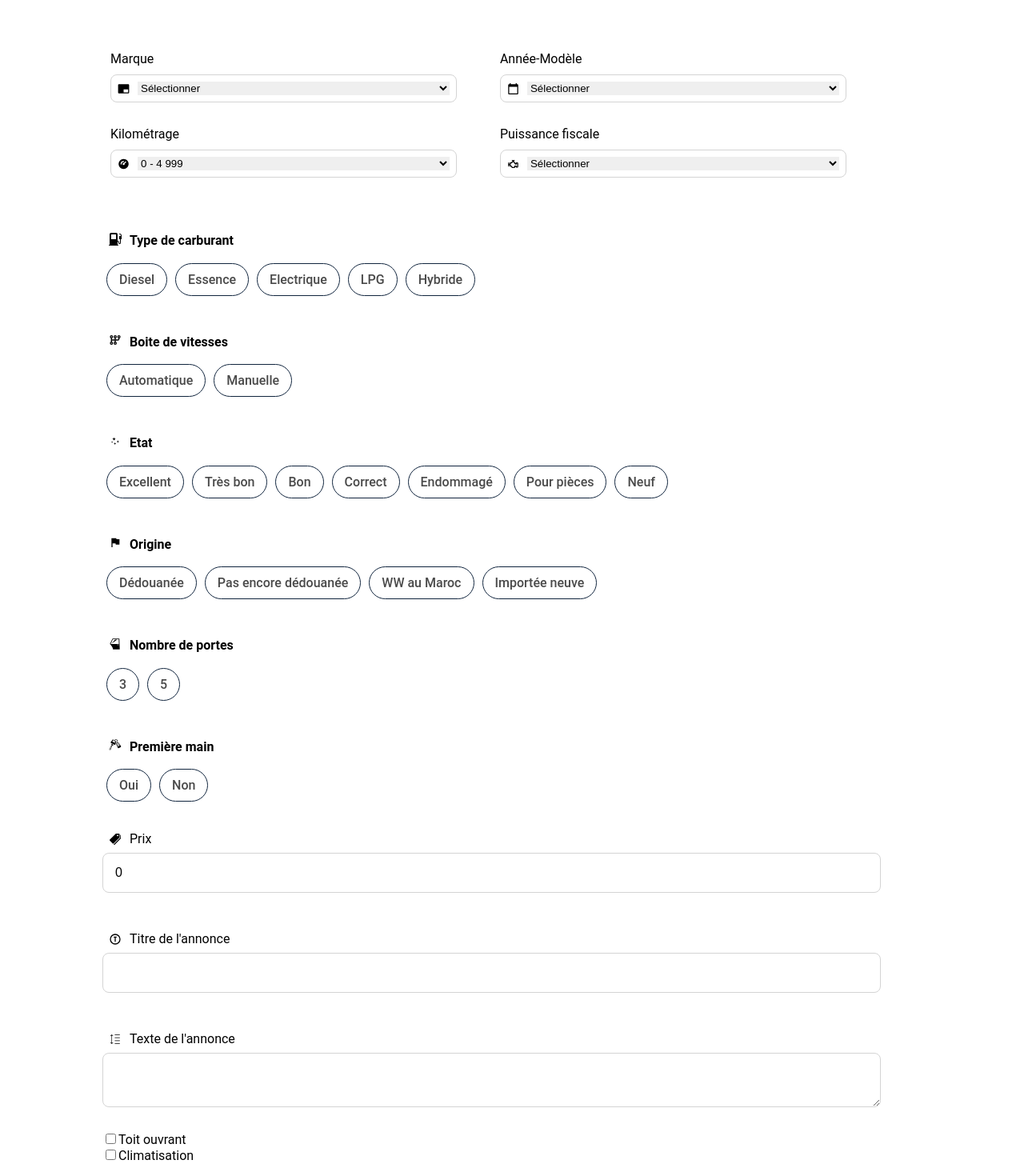
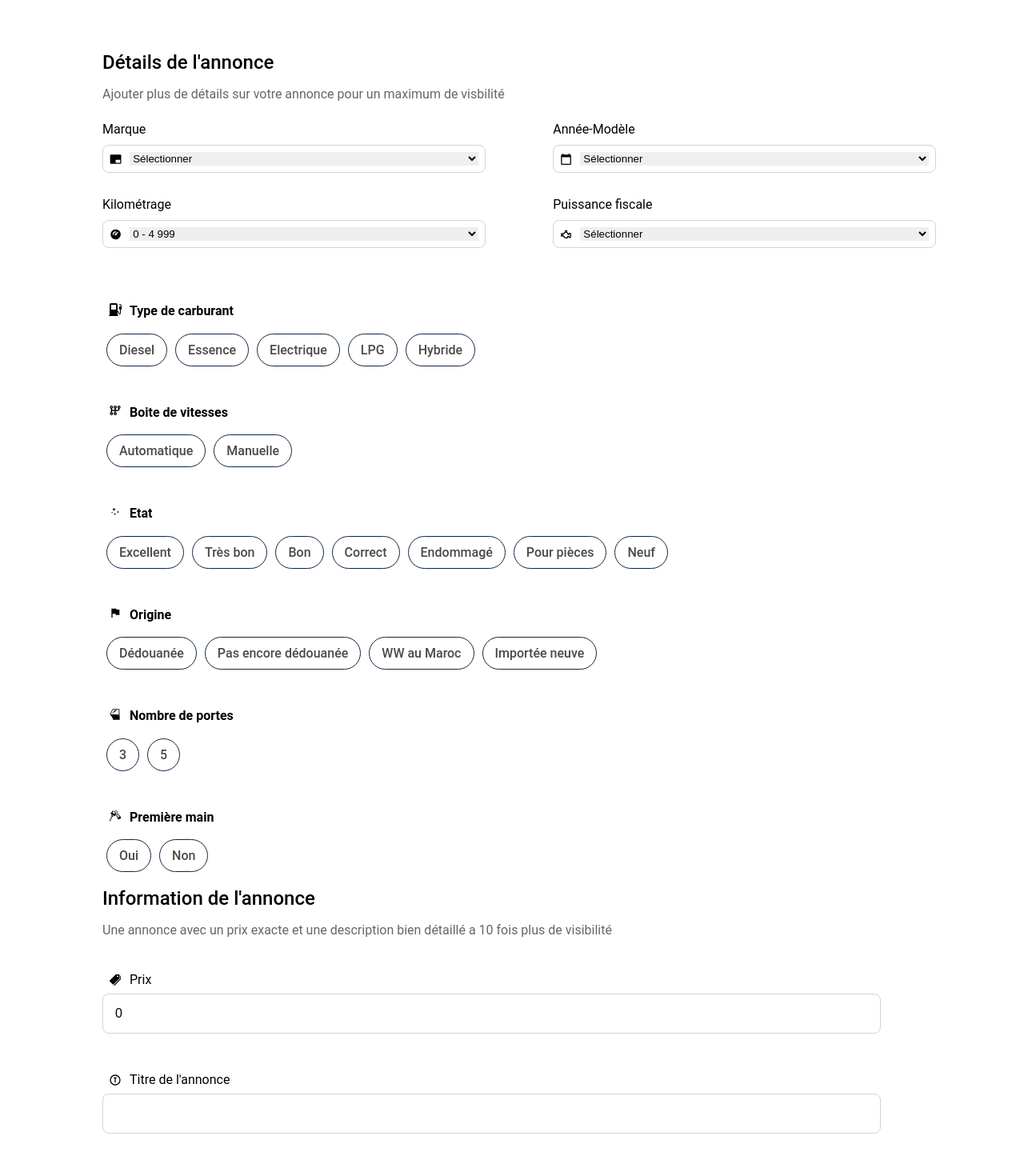
Before and after one commit to Aveamxela/form-avito, a React (Create React App) app: page / in a window 1280 px wide. Shown: the top 1455 px of the page at 80% size. Built offline with nearby package versions, Linux system fonts and the light colour scheme.

Commit message:
Ajout_titre

```diff
--- a/src/components/AddCar.js
+++ b/src/components/AddCar.js
@@ -80,6 +80,11 @@ const AddCar = ({ options, details, onSubmit }) => {
 
     return (
         <>
+            <h1>Détails de l'annonce</h1>
+            <h2>
+                Ajouter plus de détails sur votre annonce pour un maximum de
+                visbilité
+            </h2>
             <form onSubmit={handleSubmit}>
                 <div className="allSelect">
                     <div className="selectItem">
@@ -203,6 +208,11 @@ const AddCar = ({ options, details, onSubmit }) => {
                         onChoiceradio={handleChangeRadio}
                     />
                 </div>
+                <h1>Information de l'annonce</h1>
+                <h2>
+                    Une annonce avec un prix exacte et une description bien
+                    détaillé a 10 fois plus de visibilité
+                </h2>
                 <div className="allInfos">
                     <div className="info">
                         <div className="iconAnd">
@@ -241,6 +251,8 @@ const AddCar = ({ options, details, onSubmit }) => {
                         />
                     </div>
                 </div>
+                <h1>Plus de détails</h1>
+                <h2>Ajouter des détails supplémentaires</h2>
                 <Checkbox
                     details={details}
                     type="checkbox"
--- a/src/style/main.css
+++ b/src/style/main.css
@@ -5,3 +5,13 @@ body {
     margin: 5% 10% ;
     max-width: 100vw;
 }
+h1{
+    font-weight: 500;
+    font-size: 24px;
+}
+h2{
+    color: rgb(102, 102, 102);
+    font-weight: 400;
+    font-size: 16px;
+    margin-bottom: 25px;
+}
--- a/src/style/select.css
+++ b/src/style/select.css
@@ -2,13 +2,12 @@
     display: flex;
     flex-direction: row;
     flex-wrap: wrap;
-    width: 90%;
+    width: 100%;
     justify-content: space-between;
 }
 .selectItem{
     display: flex;
     flex-direction: column;
-    padding: 0px 10px;
     margin-bottom: 30px;
     width: 45%;
 }
```
